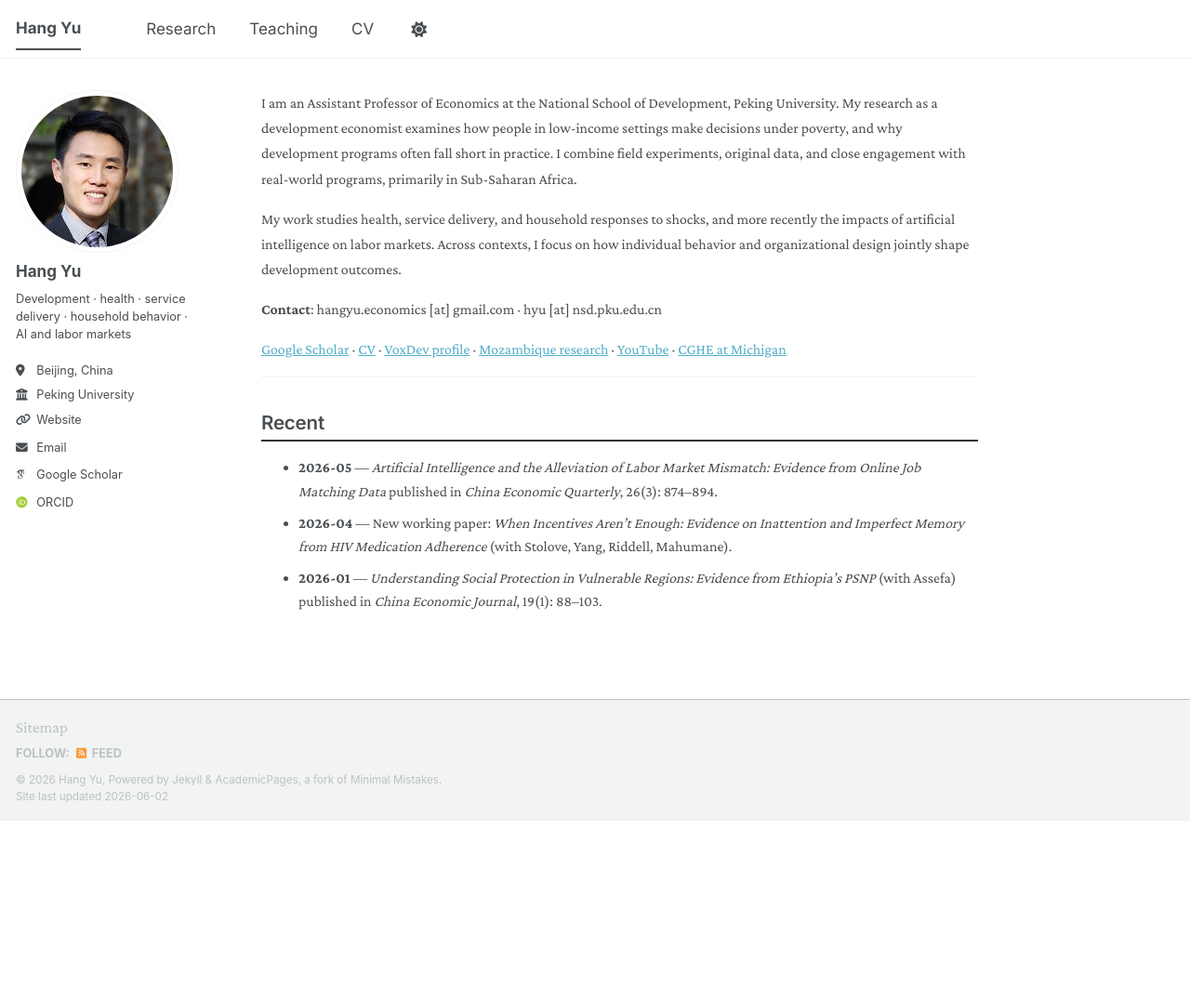
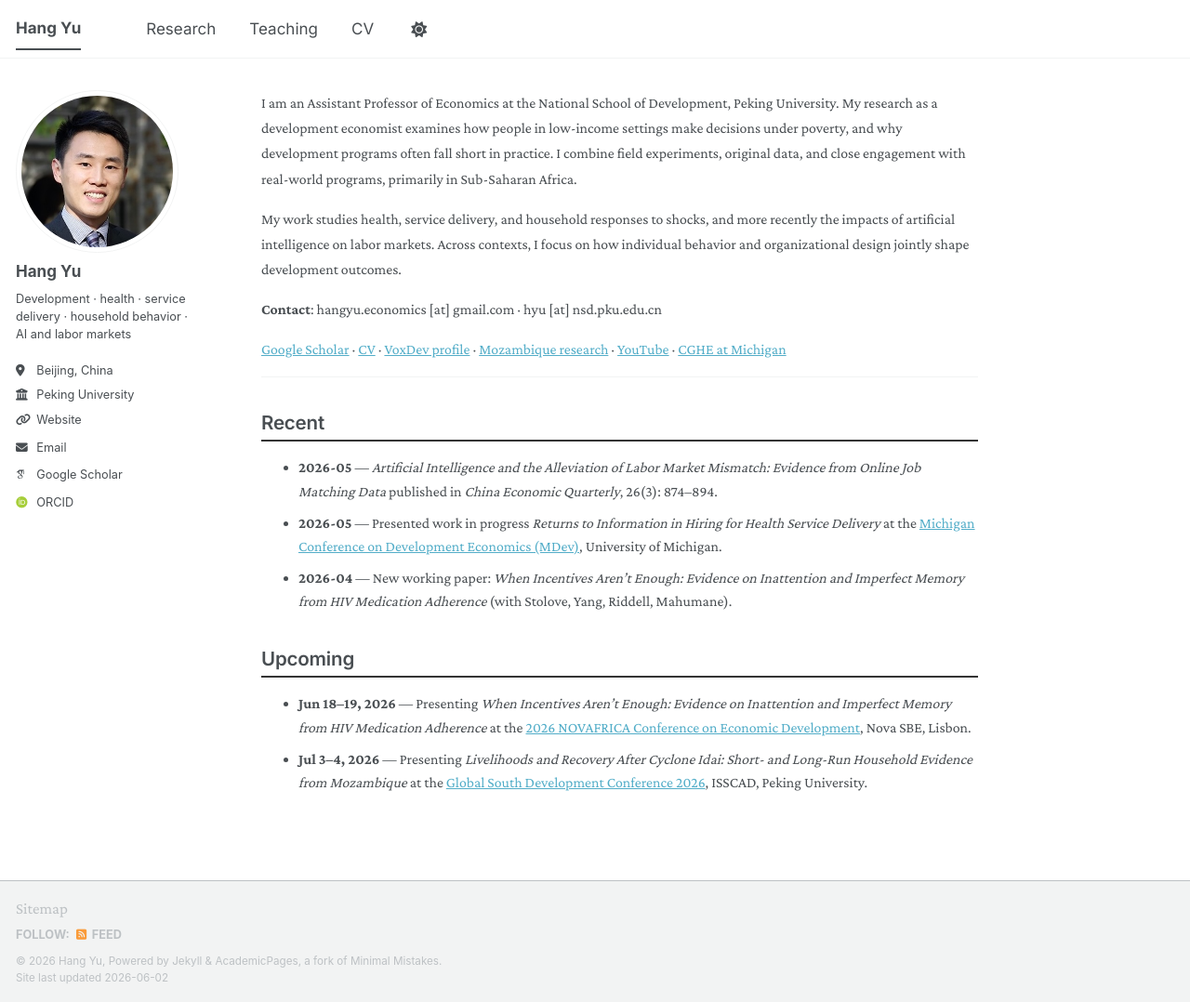
Before and after one commit to econhangyu/econhangyu.github.io, a Jekyll site: the page built from _pages/about.md, in a window 1280 px wide and 1078 px high. Shown: the whole window at 93% size. Built offline with Jekyll 4.4.1, drawn with Linux system fonts in a browser that asks for light colours; some web fonts are replaced; a script bundle is joined from its source files by our own code; library files that are not in the unit come from our copies.

Commit message:
Add MDev talk to Recent; activate Upcoming section (NOVAFRICA, Global South confs)
Co-Authored-By: Claude Opus 4.8 (1M context) <noreply@anthropic.com>

```diff
--- a/_pages/about.md
+++ b/_pages/about.md
@@ -19,7 +19,10 @@ My work studies health, service delivery, and household responses to shocks, and
 ## Recent
 
 - **2026-05** — *Artificial Intelligence and the Alleviation of Labor Market Mismatch: Evidence from Online Job Matching Data* published in *China Economic Quarterly*, 26(3): 874–894.
+- **2026-05** — Presented work in progress *Returns to Information in Hiring for Health Service Delivery* at the [Michigan Conference on Development Economics (MDev)](https://devecon.umich.edu/mdev-2026/), University of Michigan.
 - **2026-04** — New working paper: *When Incentives Aren't Enough: Evidence on Inattention and Imperfect Memory from HIV Medication Adherence* (with Stolove, Yang, Riddell, Mahumane).
-- **2026-01** — *Understanding Social Protection in Vulnerable Regions: Evidence from Ethiopia's PSNP* (with Assefa) published in *China Economic Journal*, 19(1): 88–103.
 
-<!-- ## Upcoming — hidden until content is ready -->
+## Upcoming
+
+- **Jun 18–19, 2026** — Presenting *When Incentives Aren't Enough: Evidence on Inattention and Imperfect Memory from HIV Medication Adherence* at the [2026 NOVAFRICA Conference on Economic Development](https://novafrica.org/research/2026-novafrica-conference-on-economic-development/), Nova SBE, Lisbon.
+- **Jul 3–4, 2026** — Presenting *Livelihoods and Recovery After Cyclone Idai: Short- and Long-Run Household Evidence from Mozambique* at the [Global South Development Conference 2026](https://www.isscad.pku.edu.cn/news/35f41bbf93014b2aa4de673b0a4c1e2d.htm), ISSCAD, Peking University.
```
